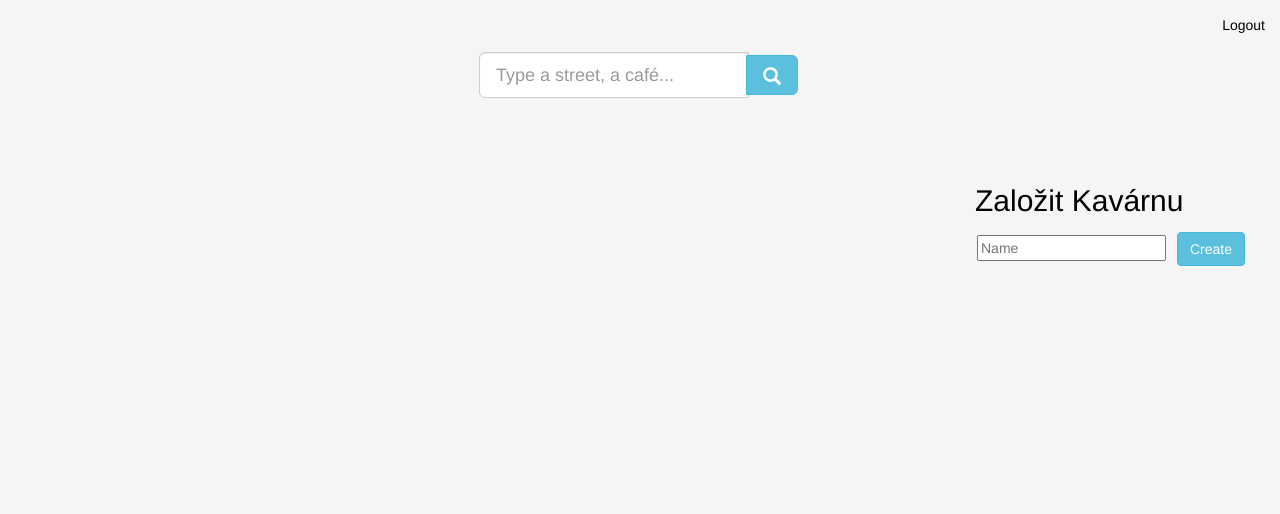
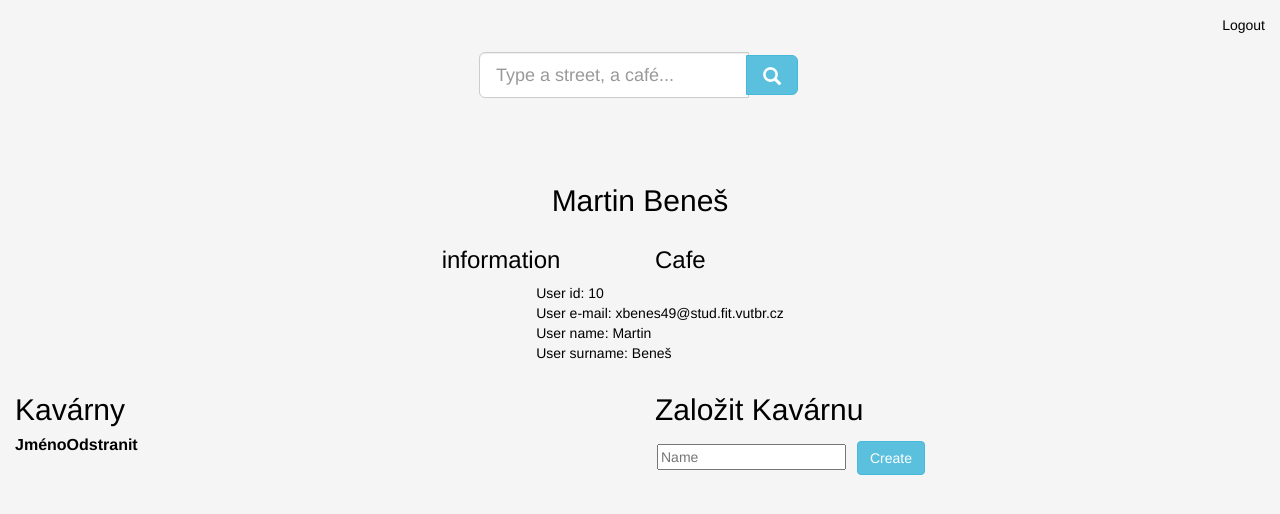
Before and after one commit to martinbenes1996/iis-project, a Django app: page /profile/ in a window 1280 px wide. Shown: the top 514 px of the page. Run offline with Django 3.2, Linux system fonts and the light colour scheme; data comes from the database, SQL or seed files in the repository; both versions use the stored data as it was after the commit; lists and menus that the app fills with data are empty; some libraries are stand-ins or nearby versions.

Commit message:
neco to udelalo

```diff
--- /dev/null
+++ b/kavarna/admin.py
@@ -0,0 +1,6 @@
+from django.contrib import admin
+from kavarna import models
+
+admin.site.register(models.Coffee)
+admin.site.register(models.Cafe)
+admin.site.register(models.Drinker)
--- a/kavarna/templates/base.html
+++ b/kavarna/templates/base.html
@@ -15,6 +15,11 @@
                 <div class="col-xs-12">
                     <div class="pull-right" style="margin-top: 0;">
                         {% block profile %}
+			    <!--<form action="/profile" method="get">
+				<div class="input-group col-md-12">
+
+				</div>
+			    </form>-->
                             <a href="{% url 'profile' %}">{{ name }} {{ surname }}</a>
                         {% endblock %}
                     </div>
--- a/kavarna/templates/profile.html
+++ b/kavarna/templates/profile.html
@@ -2,10 +2,47 @@
 
 {% block content %}
 <div class="row">
-    <div class="col-lg-3">
+    <div class="col">
+	<div class="hcentralize vcentralize">
+	    <h2>{{ user_id.first_name }} {{ user_id.last_name }}</h2>
+	</div>
     </div>
+</div>
+<div class="row hcentralize">
+    <div class="col-lg-2">
+	<div>
+	    <h3>information</h3>
+	</div>
+    </div>
+    <div class="col-lg-2">
+	<div>
+	    <h3>Cafe</h3>
+	</div>
+    </div>
+</div>
+
+<div class="row hcentralize">
+    <div class="col-lg">
+	<ul>
+	    <div>
+	        User id: {{ user_id.pk }}
+	    </div>
+	    <div>
+		User e-mail: {{ user_id.email }}
+	    </div>
+	    <div>
+	        User name: {{ user_id.first_name }}
+	    </div>
+	    <div>
+		User surname: {{ user_id.last_name }}
+	    </div>
+	</ul>
+    </div>
+</div>
+
+<div class="row">
     <div class="col-lg-6">
-        <!--<h2>Kavárny</h2>
+        <h2>Kavárny</h2>
         <table>
             <tr>
                 <th>Jméno</th>
@@ -21,7 +58,7 @@
                     </form>
                 </tr>
                 {% endfor %}
-            </table>-->
+            </table>
     </div>
     <div class="col-lg-3">
         <h2>Založit Kavárnu</h2>
--- a/kavarna/views.py
+++ b/kavarna/views.py
@@ -175,6 +175,8 @@ def profile(request):
         return errLogout(request, d)
     d['key'] = request.GET.get('key', '')
     d['searchbar'] = getSearchBar(d)
+    # change to requested user profile number
+    d['user_id'] = User.objects.first()
 
     if request.method == 'POST':
         return addcafe(request)
```
Also changed, not shown: db.sqlite3.
